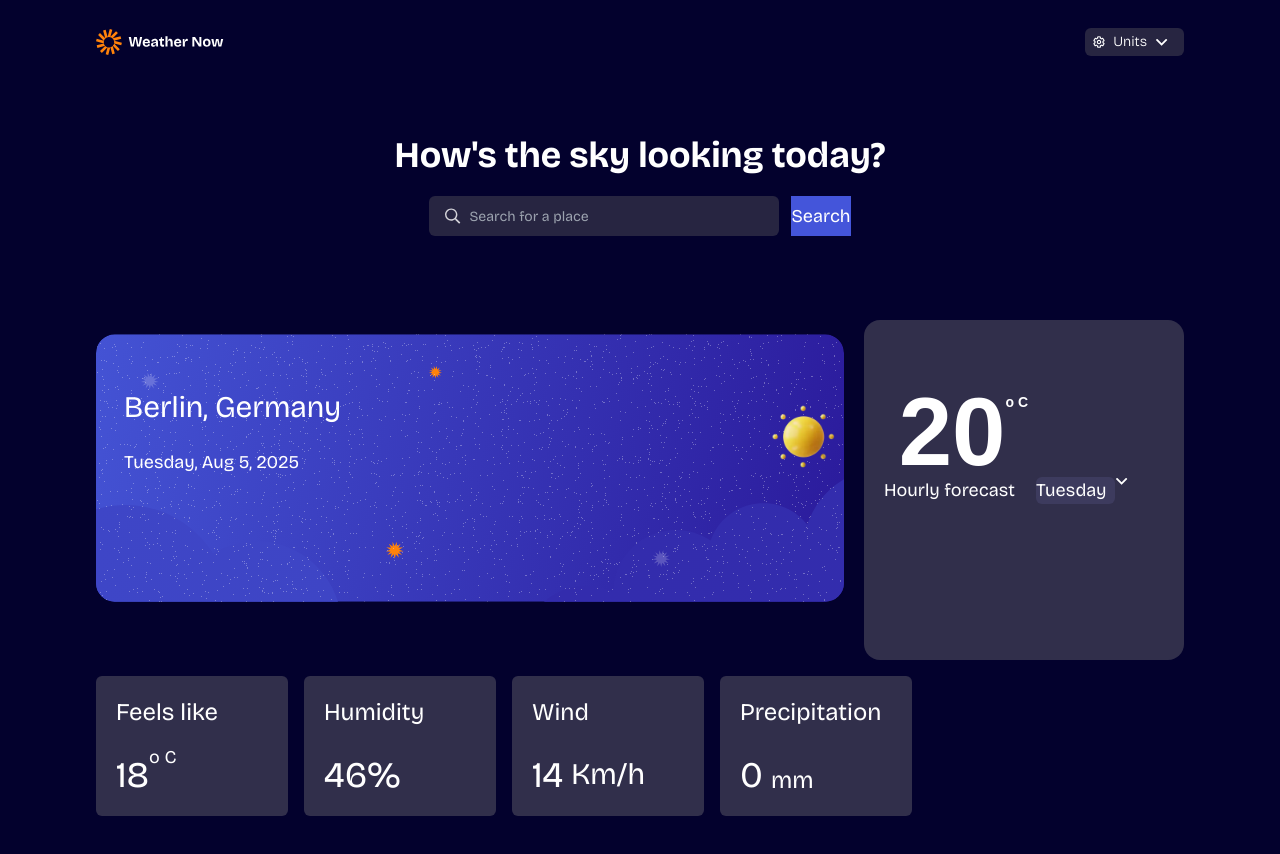
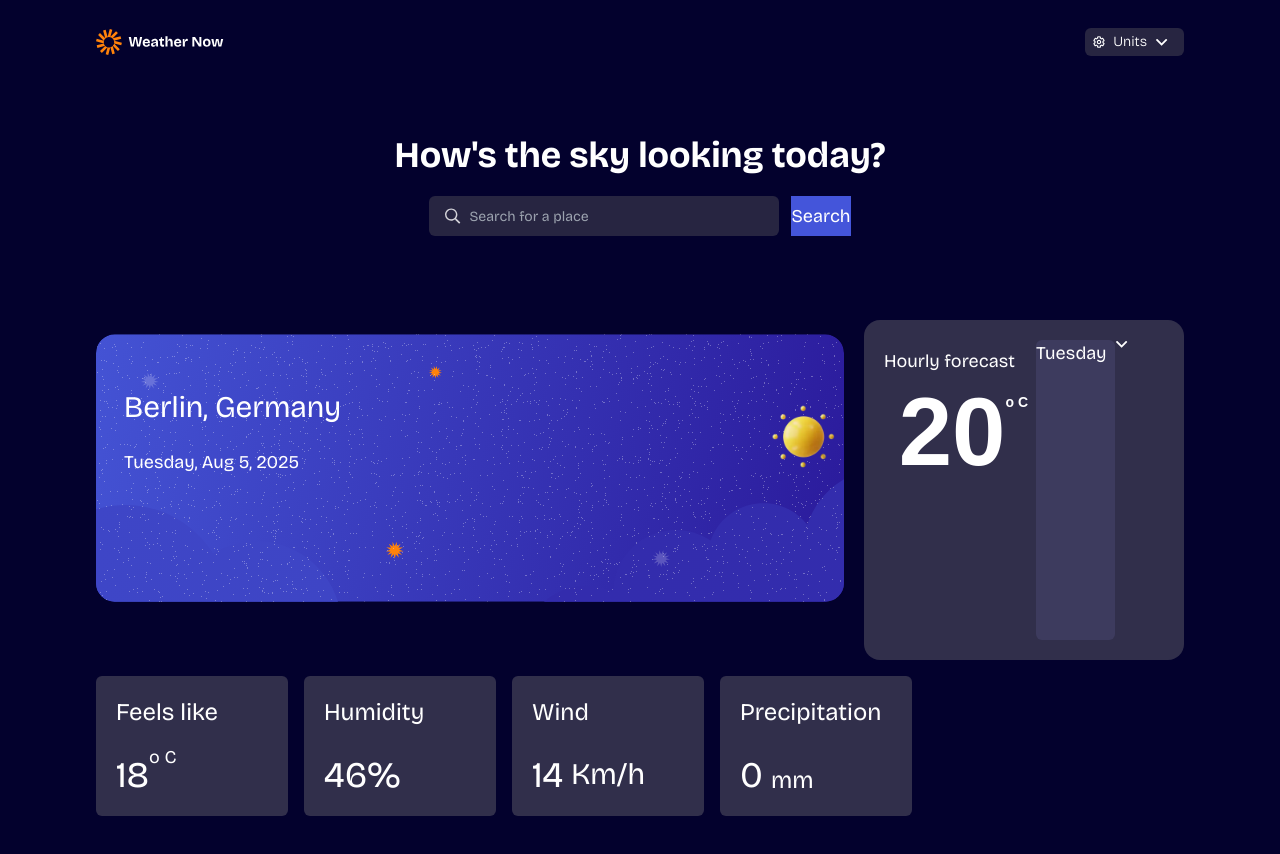
Before and after one commit to Mayowa-de/Frontend-mentor-hack-weather-app, a React (Vite) app: page / in a window 1280 px wide. Shown: the top 854 px of the page. Built offline with nearby package versions, Linux system fonts and the light colour scheme; a web font is replaced by a local one.

Commit message:
give the header a mt-2 and fix the position

```diff
--- a/src/Hero/HourCast.jsx
+++ b/src/Hero/HourCast.jsx
@@ -5,8 +5,8 @@ export default function HourCast() {
   return (
     <div  className='flex mt-16'>
       <div className='flex gap-7  bg-card rounded-2xl p-5 w-80  text-white mt-5'>
-        <div className='flex items-center top-0 gap-2'>
-        <div className=' flex w-full'>
+        <div className='flex  top-2 gap-2'>
+        <div className=' flex w-full mt-2'>
         <h2 className=' text-7 '>Hourly forecast</h2>
         </div>
         <div className='flex gap-2'>
```
